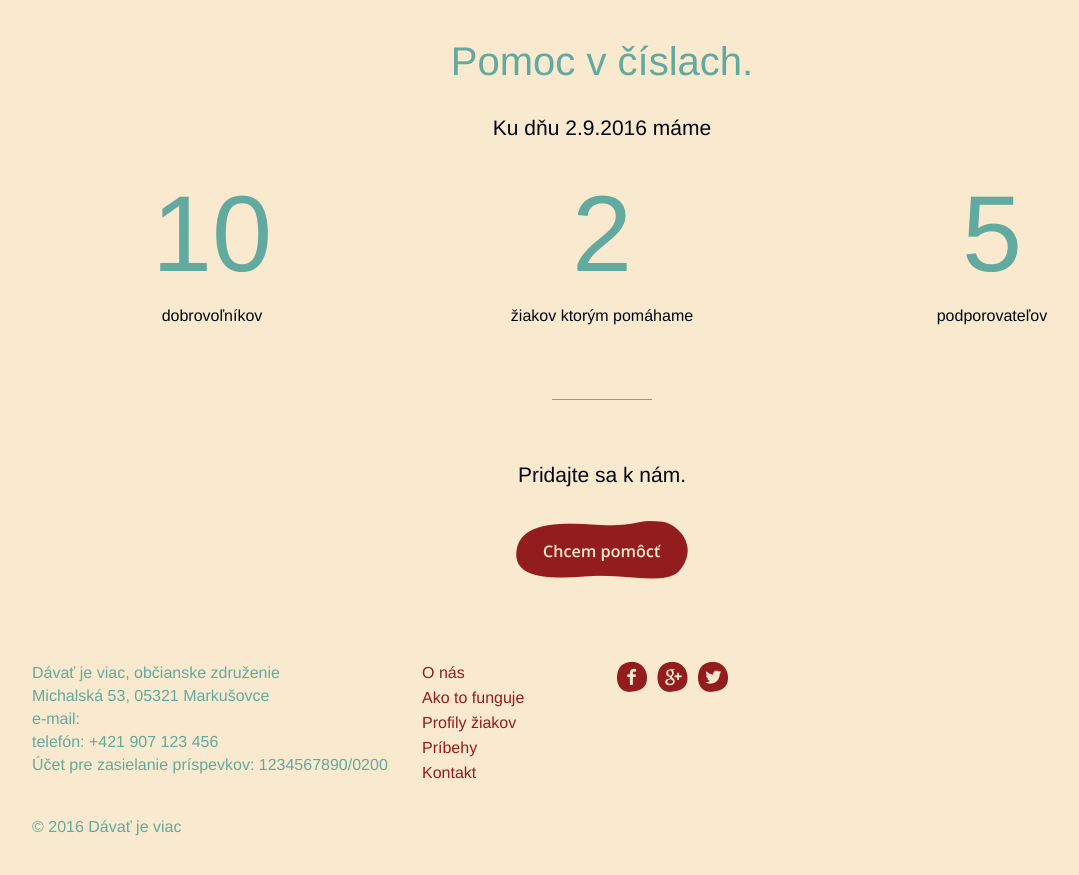
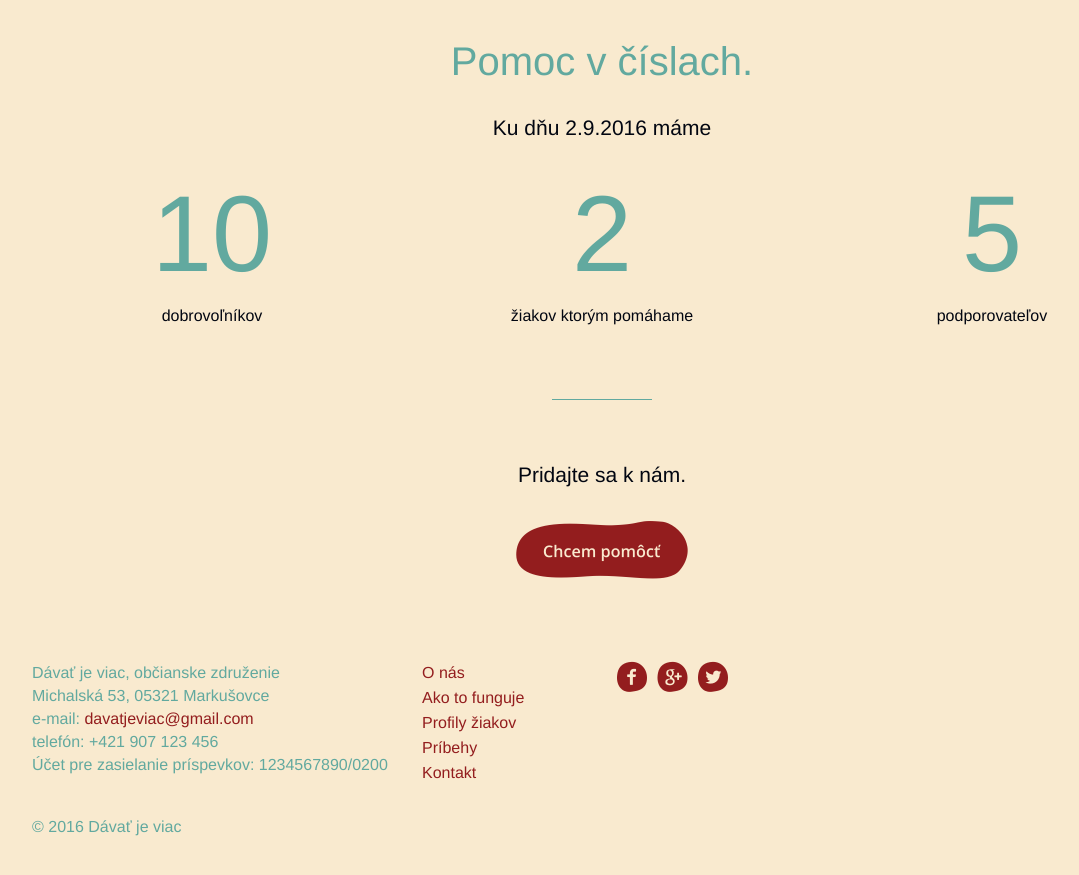
Before and after one commit to davatjeviac/davatjeviac.github.io, a Jekyll site: the page built from index.html, in a window 1280 px wide and 900 px high, scrolled down 1503 px. Shown: the top 875 px of the window, without its empty margins (38-1117 px from the left). Built offline with Jekyll 4.4.1, drawn with Linux system fonts in a browser that asks for light colours; some web fonts are replaced; some of the changed lines change nothing that is shown.

Commit message:
Initial commit

```diff
--- a/_layouts/default.html
+++ b/_layouts/default.html
@@ -21,5 +21,6 @@
   {{ content }}
   {% include footer.html %}
   </body>
-
+  {% comment %} Decode all emails and set contact form action {% endcomment %}
+  <script type="text/javascript">/* <![CDATA[ */ try{function d(n,t){for(var u="",r=0,i="",r=0;r<n.length;r+=1)i=n.charCodeAt(r),u+=i>=65&&i<=90?String.fromCharCode((i-65+t)%26+65):i>=97&&i<=122?String.fromCharCode((i-97+t)%26+97):n.charAt(r);return u}setTimeout(function(){var r=document.getElementsByClassName("cf"),o,s=20,f,t=document.getElementsByTagName("a"),n,i,u,e;if(r)for(n=0;n<r.length;n+=1)f=r[n].getAttribute("data-email"),f&&(o=d(f,s),r[n].setAttribute("action","https://formspree.io/"+o));for(n=0;n<t.length;n+=1)i=t[n].getAttribute("href"),i&&i.substring(0,7)==="mailto:"&&(u=i.substring(7,i.length),u&&(e=d(u,20),t[n].href="mailto:"+e,t[n].innerHTML===u&&(t[n].innerHTML=e),t[n].style.display="inline-block"))},500)}catch(ignore){}; /* ]]> */ </script>
 </html>
```
